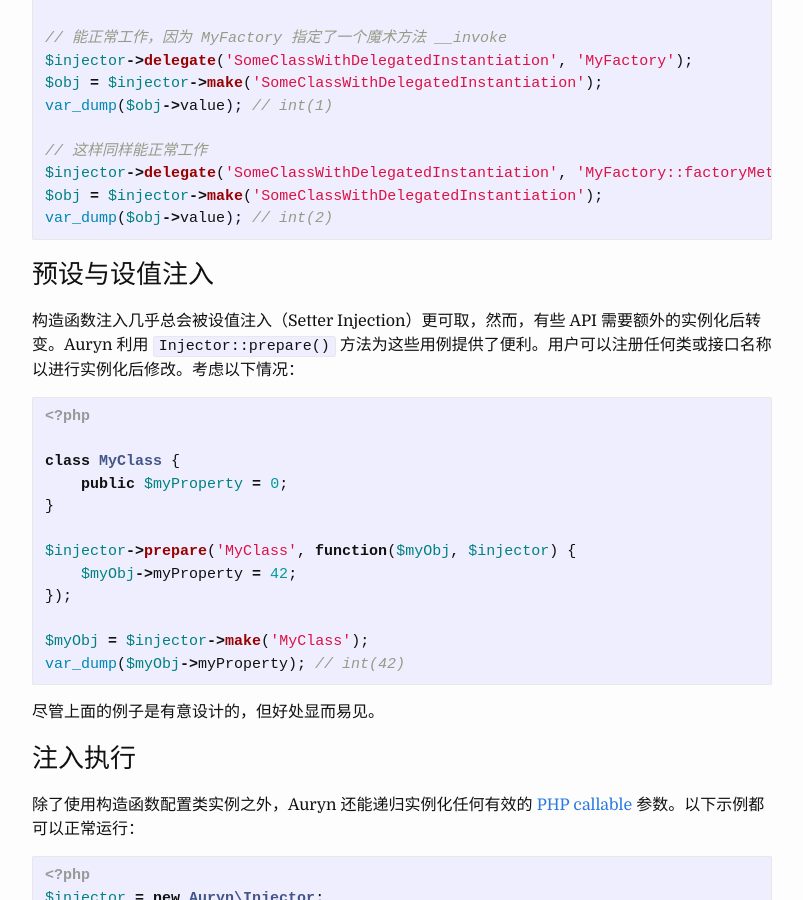
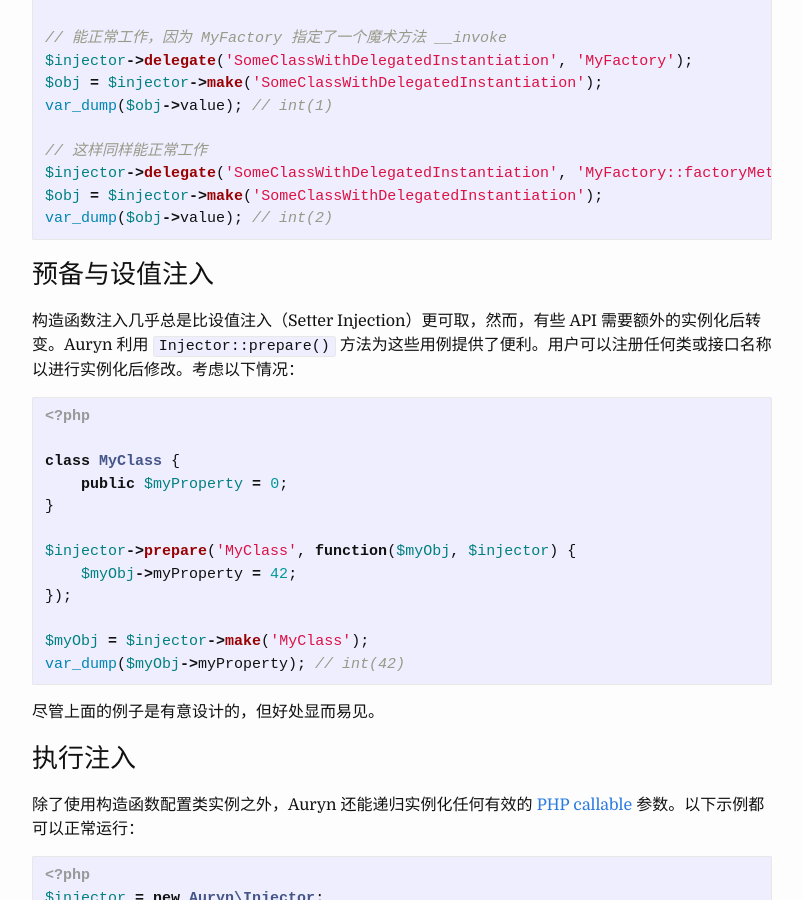
Before and after one commit to runbing/runbing.github.io, a Jekyll site: the page built from _posts/2019-09-01-the-guide-of-auryn.md, in a window 1280 px wide and 900 px high, scrolled down 10953 px. Shown: the whole window, without its empty margins (238-1041 px from the left). Built offline with Jekyll 4.4.1, drawn with Linux system fonts in a browser that asks for light colours; some of the changed text lies outside the part shown.

Commit message:
Runbing's Blog

````diff
--- a/_posts/2019-09-01-the-guide-of-auryn.md
+++ b/_posts/2019-09-01-the-guide-of-auryn.md
@@ -73,8 +73,8 @@
 
 * [实例共享](#实例共享)
 * [实例化委托](#实例化委托)
-* [预设与设值注入](#配制与设值注入)
-* [注入执行](#注入执行)
+* [预备与设值注入](#预备与设值注入)
+* [执行注入](#执行注入)
 * [依赖解析](#依赖解析)
 
 <!-- **Example Use Cases** -->
@@ -789,14 +789,14 @@
 
 <!-- ### Prepares and Setter Injection -->
 
-### 预设与设值注入
+### 预备与设值注入
 
 <!-- Constructor injection is almost always preferable to setter injection. However, some APIs require
 additional post-instantiation mutations. auryn accommodates these use cases with its
 `Injector::prepare()` method. Users may register any class or interface name for post-instantiation
 modification. Consider: -->
 
-构造函数注入几乎总会被设值注入（Setter Injection）更可取，然而，有些 API 需要额外的实例化后转变。Auryn 利用 `Injector::prepare()` 方法为这些用例提供了便利。用户可以注册任何类或接口名称以进行实例化后修改。考虑以下情况：
+构造函数注入几乎总是比设值注入（Setter Injection）更可取，然而，有些 API 需要额外的实例化后转变。Auryn 利用 `Injector::prepare()` 方法为这些用例提供了便利。用户可以注册任何类或接口名称以进行实例化后修改。考虑以下情况：
 
 ```php
 <?php
@@ -819,7 +819,7 @@
 
 <!-- ### Injecting for Execution -->
 
-### 注入执行
+### 执行注入
 
 <!-- In addition to provisioning class instances using constructors, auryn can also recursively instantiate
 the parameters of any [valid PHP callable](http://php.net/manual/en/language.types.callable.php).
````
Also changed, not shown: links.md (+1 -0 lines).
